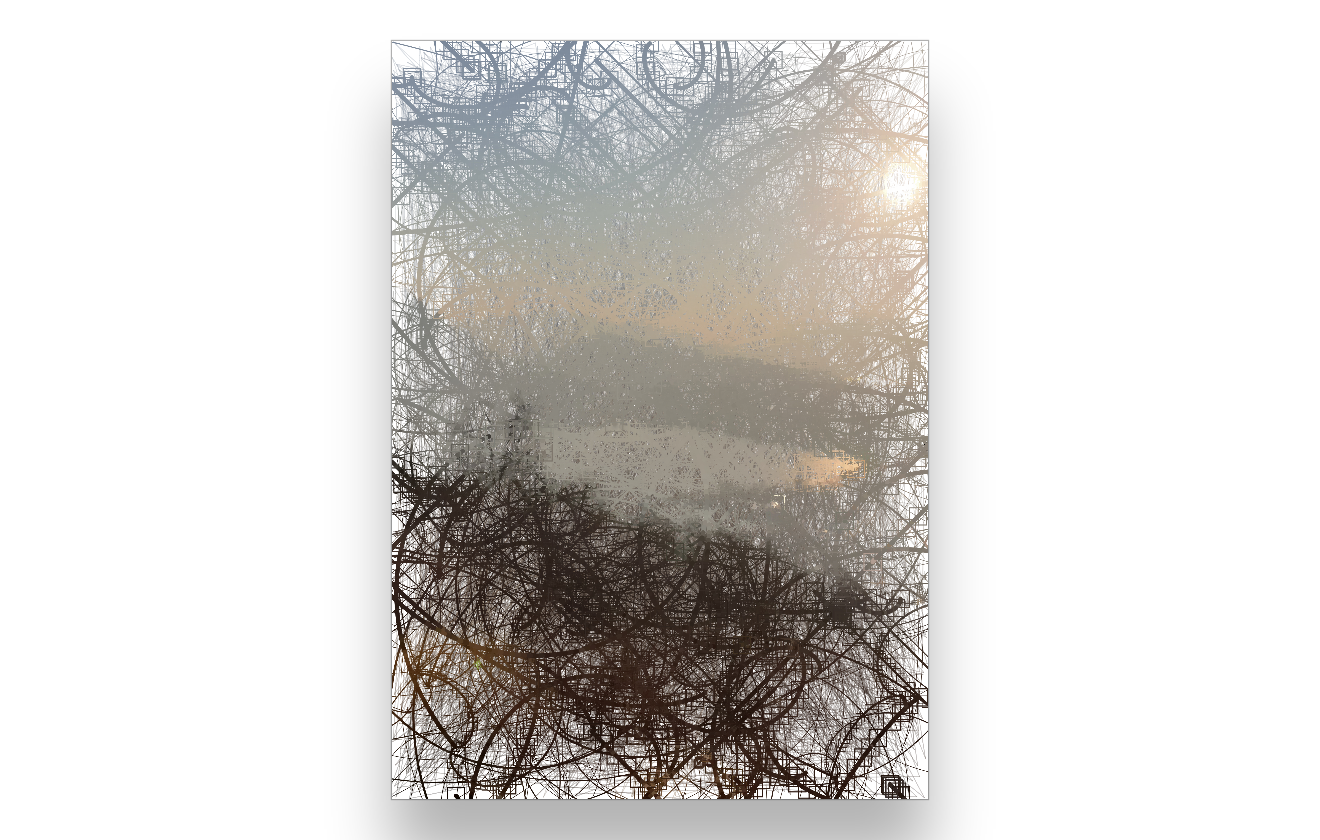
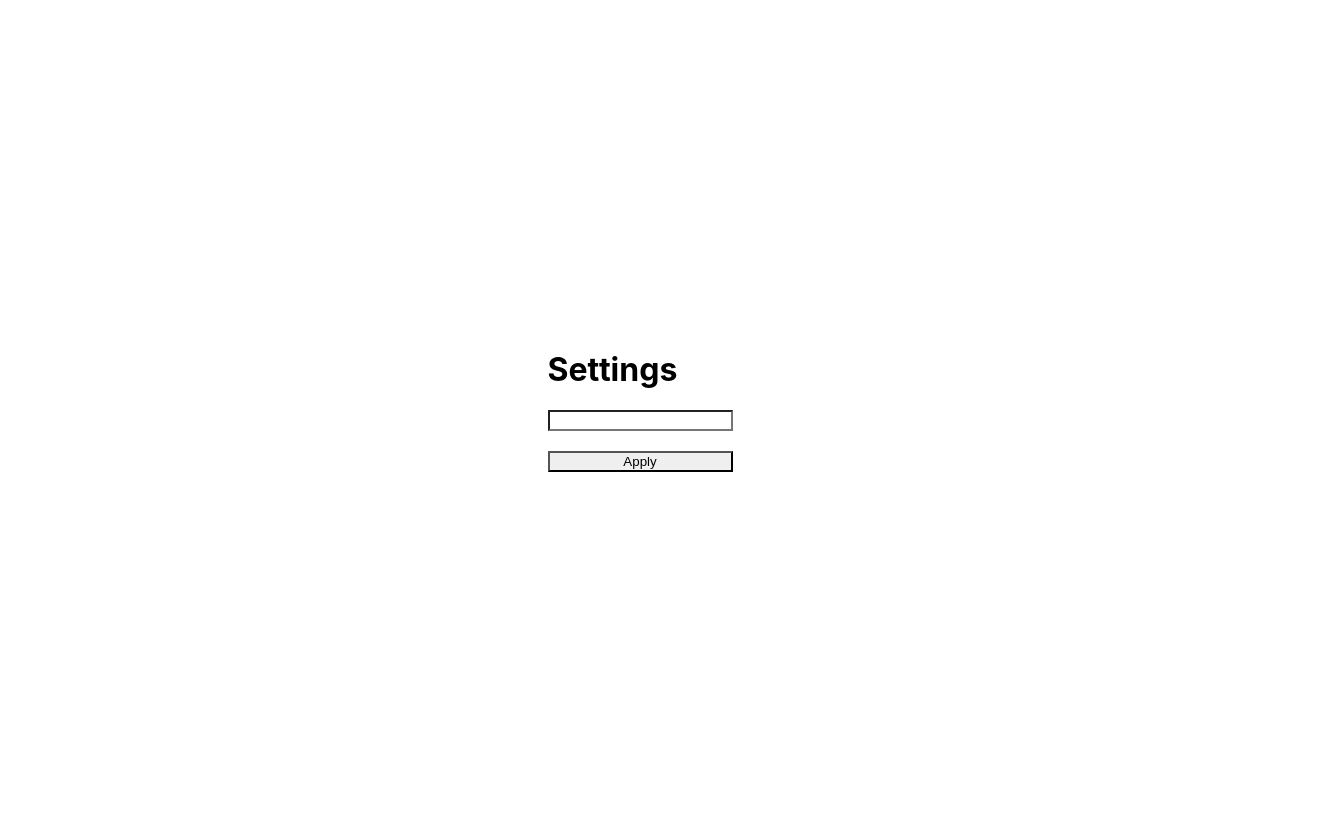
Before and after one commit to mwfontes/artsy, a React (Create React App) app: page / in a window 1280 px wide. Shown: the whole page, 1320 px wide, since content can reach past the window. After the commit the page ends 800 px from the top, so only its background shows below. Built offline with nearby package versions, Linux system fonts and the light colour scheme.

Commit message:
adds settings

```diff
--- a/package.json
+++ b/package.json
@@ -3,6 +3,7 @@
   "version": "0.1.0",
   "private": true,
   "dependencies": {
+    "@emotion/css": "^11.9.0",
     "@testing-library/jest-dom": "^5.16.1",
     "@testing-library/react": "^12.1.2",
     "@testing-library/user-event": "^13.5.0",
--- a/src/App.css
+++ /dev/null
@@ -1,17 +0,0 @@
-* {
-  background-origin: border-box;
-}
-
-body {
-  margin: 0;
-  padding: 0;
-}
-
-.App {
-  display: flex;
-  width: 100%;
-  height: 100vh;
-  justify-content: center;
-  align-items: center;
-  padding: 20px;
-}
--- /dev/null
+++ b/src/App.styles.ts
@@ -0,0 +1,12 @@
+import { css } from "@emotion/css";
+
+export default {
+  component: css`
+    label: app;
+    display: flex;
+    width: 100%;
+    height: 100vh;
+    justify-content: center;
+    align-items: center;
+  `,
+};
--- a/src/App.tsx
+++ b/src/App.tsx
@@ -1,32 +1,41 @@
-import React, { useState } from "react";
+import React, { useState, useRef } from "react";
+import { cx } from "@emotion/css";
 import Canvas from "./Components/Canvas/Canvas";
+import Settings from "./Components/Settings/Settings";
 
-import baseImage from "./images/lugano.jpg";
+import baseImage from "./images/julia+billy.jpg";
 
-import "./App.css";
+import "./styles/global.styles";
+import styles from "./App.styles";
 
 function App() {
   const [isImageLoaded, setIsImageLoaded] = useState(false);
+  const baseImageRef = useRef<CanvasImageSource>();
+  const baseCanvasRef = useRef<HTMLCanvasElement>();
+  const baseContextRef = useRef<CanvasRenderingContext2D | null>(null);
 
-  const img = new Image();
-  img.src = baseImage;
-  const baseCanvas = document.createElement("canvas");
-  baseCanvas.width = 2480;
-  baseCanvas.height = 3508;
-  const baseContext = baseCanvas.getContext("2d");
+  const updateOrLoadImage = (imageUrl: string) => {
+    setIsImageLoaded(false);
+    baseImageRef.current = new Image();
+    baseImageRef.current.src = baseImage;
+    baseCanvasRef.current = document.createElement("canvas");
+    baseCanvasRef.current.width = 2480;
+    baseCanvasRef.current.height = 3508;
+    baseContextRef.current = baseCanvasRef.current.getContext("2d");
 
-  img.onload = () => {
-    baseContext!.drawImage(img, 0, 0, 2480, 3508);
-    setIsImageLoaded(true);
+    baseImageRef.current.onload = () => {
+      console.log("baseImageRef.current.onload");
+      baseContextRef.current!.drawImage(baseImageRef.current!, 0, 0, 2480, 3508);
+      setIsImageLoaded(true);
+    };
   };
 
-  if (!isImageLoaded) {
-    return null;
-  }
-
   return (
-    <div className='App'>
-      <Canvas width={2480} height={3508} baseContext={baseContext!} families={200} type="hybrid" />
+    <div className={cx(styles.component)}>
+      <Settings onApply={updateOrLoadImage} />
+      {isImageLoaded && (
+        <Canvas width={2480} height={3508} baseContext={baseContextRef.current!} families={200} type='hybrid' />
+      )}
     </div>
   );
 }
--- a/src/Components/Canvas/Canvas.css
+++ /dev/null
@@ -1,10 +0,0 @@
-.canvas {
-  max-width: calc(100% - 42px);
-  max-height: calc(100% - 42px);
-  box-shadow: 0 0 0 rgb(122, 122, 122), 0 60px 60px rgba(0, 0, 0, 0.3), 0 0 1px 1px rgba(0, 0, 0, 0.3);
-  background-color: #fff;
-}
-
-.done {
-  box-shadow: 0 0 0 rgb(122, 122, 122), 0 60px 60px rgba(0, 0, 0, 0.3), 0 0 1px 2px rgb(114, 255, 96);
-}
--- /dev/null
+++ b/src/Components/Canvas/Canvas.styles.ts
@@ -0,0 +1,11 @@
+import { css } from "@emotion/css";
+
+export default {
+  component: css`
+    label: canvas;
+    max-width: calc(100% - 42px);
+    max-height: calc(100% - 42px);
+    box-shadow: 0 0 0 rgb(122, 122, 122), 0 60px 60px rgba(0, 0, 0, 0.3), 0 0 1px 1px rgba(0, 0, 0, 0.3);
+    background-color: #fff;
+  `,
+};
--- a/src/Components/Canvas/Canvas.tsx
+++ b/src/Components/Canvas/Canvas.tsx
@@ -1,16 +1,17 @@
 import React, { createRef, useRef, useEffect } from "react";
+import { cx, css } from "@emotion/css";
 
 import { getSpiralPaint } from "./getSpiralPaint";
-import {getLinePaint} from "./getLinePaint";
+import { getLinePaint } from "./getLinePaint";
 
-import "./Canvas.css";
+import styles from "./Canvas.styles";
 
 export interface ICanvas {
-  families: number
+  families: number;
   width: number;
   height: number;
   baseContext: CanvasRenderingContext2D;
-  type: 'spiral' | 'line' | 'hybrid';
+  type: "spiral" | "line" | "hybrid";
 }
 
 function Canvas({ families, width, height, baseContext, type }: ICanvas) {
@@ -46,7 +47,7 @@ function Canvas({ families, width, height, baseContext, type }: ICanvas) {
           getLinePaint({
             baseContext: baseContext!,
             paintContext: ctx.current!,
-            families: families / 2,
+            families: families / 4,
             width,
             height,
           });
@@ -58,12 +59,19 @@ function Canvas({ families, width, height, baseContext, type }: ICanvas) {
             width,
             height,
           });
+          getLinePaint({
+            baseContext: baseContext!,
+            paintContext: ctx.current!,
+            families: families / 32,
+            width,
+            height,
+          });
         }
       }, 1000);
     }
   }, [canvas, baseContext, ctx, families, screenRatio, width, height]);
 
-  return <canvas className='canvas' width={width} height={height} ref={canvas} />;
+  return <canvas className={cx(styles.component)} width={width} height={height} ref={canvas} />;
 }
 
 export default Canvas;
--- a/src/Components/Canvas/getLinePaint.ts
+++ b/src/Components/Canvas/getLinePaint.ts
@@ -45,5 +45,5 @@ export const getLinePaint = ({ baseContext, paintContext, width, height, familie
 
     node = getNewLineNode({ width, height, originX: destinationX, originY: destinationY });
     currentFamily++;
-  } while (currentFamily <= families * 50);
+  } while (currentFamily <= families * 80);
 };
--- a/src/Components/Canvas/getSpiralPaint.ts
+++ b/src/Components/Canvas/getSpiralPaint.ts
@@ -96,13 +96,16 @@ export const getSpiralPaint = ({ baseContext, paintContext, width, height, scree
         paintContext.lineCap = "round";
         paintContext.stroke();
 
+        // Initial blocks
         const correctedBlockNodeInterval = Math.floor((lineWidth / stepSize) * blockNodeInterval);
         if (
           currentStep <= maxBlockNodes * correctedBlockNodeInterval &&
           currentStep % correctedBlockNodeInterval === 0
         ) {
-          paintContext.strokeStyle = `rgb(${currentColor[0]}, ${currentColor[1]}, ${currentColor[2]})`;
+          paintContext.strokeStyle = `rgb(${currentColor[0]}, ${currentColor[1]}, ${currentColor[2]}, 0.25)`;
+          paintContext.fillStyle = `rgb(${currentColor[0]}, ${currentColor[1]}, ${currentColor[2]}, 0.5)`;
           paintContext.lineWidth = lineWidth / 4;
+          paintContext.fillRect(x - lineWidth * 2, y - lineWidth * 2, lineWidth * 4, lineWidth * 4);
           paintContext.strokeRect(x - lineWidth * 2, y - lineWidth * 2, lineWidth * 4, lineWidth * 4);
         }
       }
--- /dev/null
+++ b/src/Components/Settings/Settings.styles.ts
@@ -0,0 +1,13 @@
+import { css } from "@emotion/css";
+
+export default {
+  component: css`
+    label: settings;
+    display: flex;
+    flex-direction: column;
+  `,
+  input: css`
+    label: settings__input;
+    margin-bottom: 20px;
+  `,
+};
--- /dev/null
+++ b/src/Components/Settings/Settings.tsx
@@ -0,0 +1,27 @@
+import React from 'react';
+import {cx} from '@emotion/css';
+
+import styles from './Settings.styles';
+
+interface ISettings {
+  onApply: (imageUrl: string) => void;
+}
+
+function Settings({onApply}: ISettings) {
+  const inputRef = React.useRef<HTMLInputElement>(null);
+
+  const handleApply = () => {
+    const imageUrl = inputRef.current!.value;
+    onApply(imageUrl);
+  }
+
+  return (
+    <div className={cx(styles.component)}>
+      <h1>Settings</h1>
+      <input ref={inputRef} type="number" className={cx(styles.input)} />
+      <button onClick={handleApply}>Apply</button>
+    </div>
+  );
+}
+
+export default Settings;
--- /dev/null
+++ b/src/styles/global.styles.ts
@@ -0,0 +1,11 @@
+import { injectGlobal } from "@emotion/css";
+
+injectGlobal`
+  * {
+    background-origin: border-box;
+  }
+  body {
+    margin: 0;
+    padding: 0;
+  }
+`;
```
Also changed, not shown: 2 other files (tests, documents, lock files or other folders).
